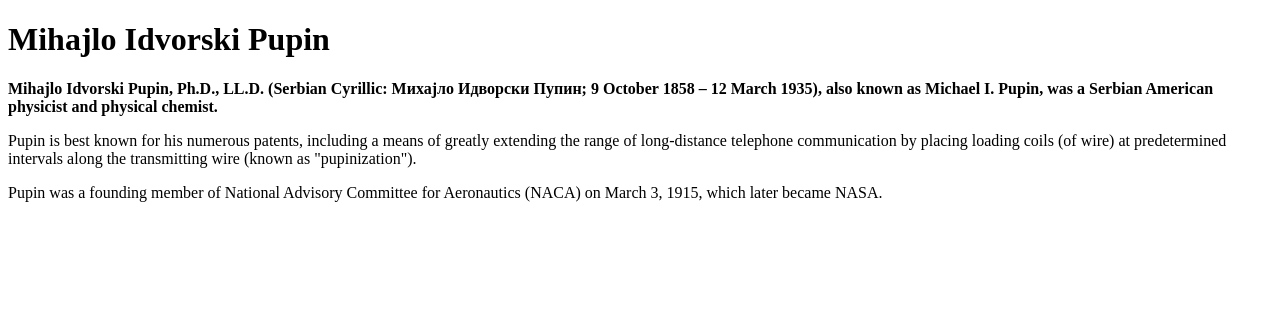
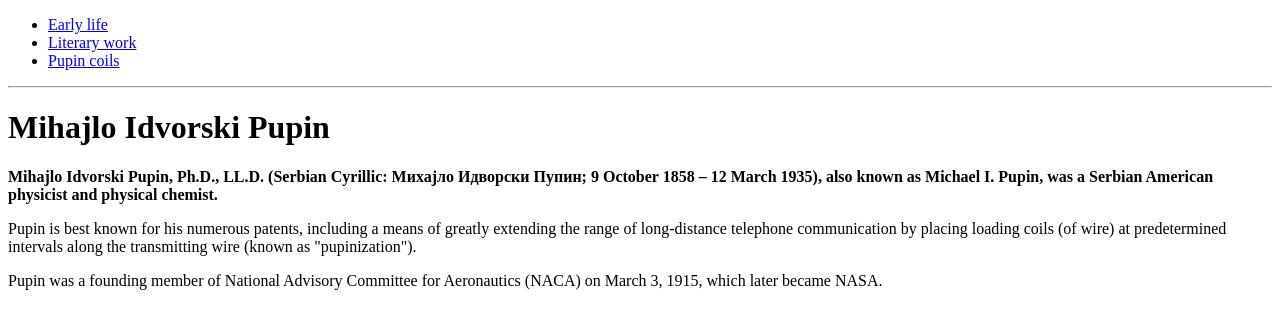
Before and after one commit to Miki2582/M.I.Pupin, a plain HTML site: page index.html in a window 1280 px wide. Drawn offline with Linux system fonts and the light colour scheme.

Commit message:
zadatak1

```diff
--- a/index.html
+++ b/index.html
@@ -6,6 +6,12 @@
     <title>Mihajlo Idvorski Pupin</title>
 </head>
 <body>
+        <ul>
+                <li><a href="early-life-and-education.html">Early life</a> </li>
+                <li><a href="literary-work.html">Literary work</a> </li>
+                <li><a href="pupin-coils.html">Pupin coils</a> </li>
+        </ul>
+                <hr>
     <h1>Mihajlo Idvorski Pupin</h1>
     <p>
         <b>Mihajlo Idvorski Pupin, Ph.D., LL.D. (Serbian Cyrillic: Михајло Идворски Пупин; 9 October 1858 – 12 March 1935),
```
Also changed, not shown: early-life-and-education.html (+6 -0 lines), literary-work.html (+1 -3 lines), pupin-coils.html (+6 -0 lines).
